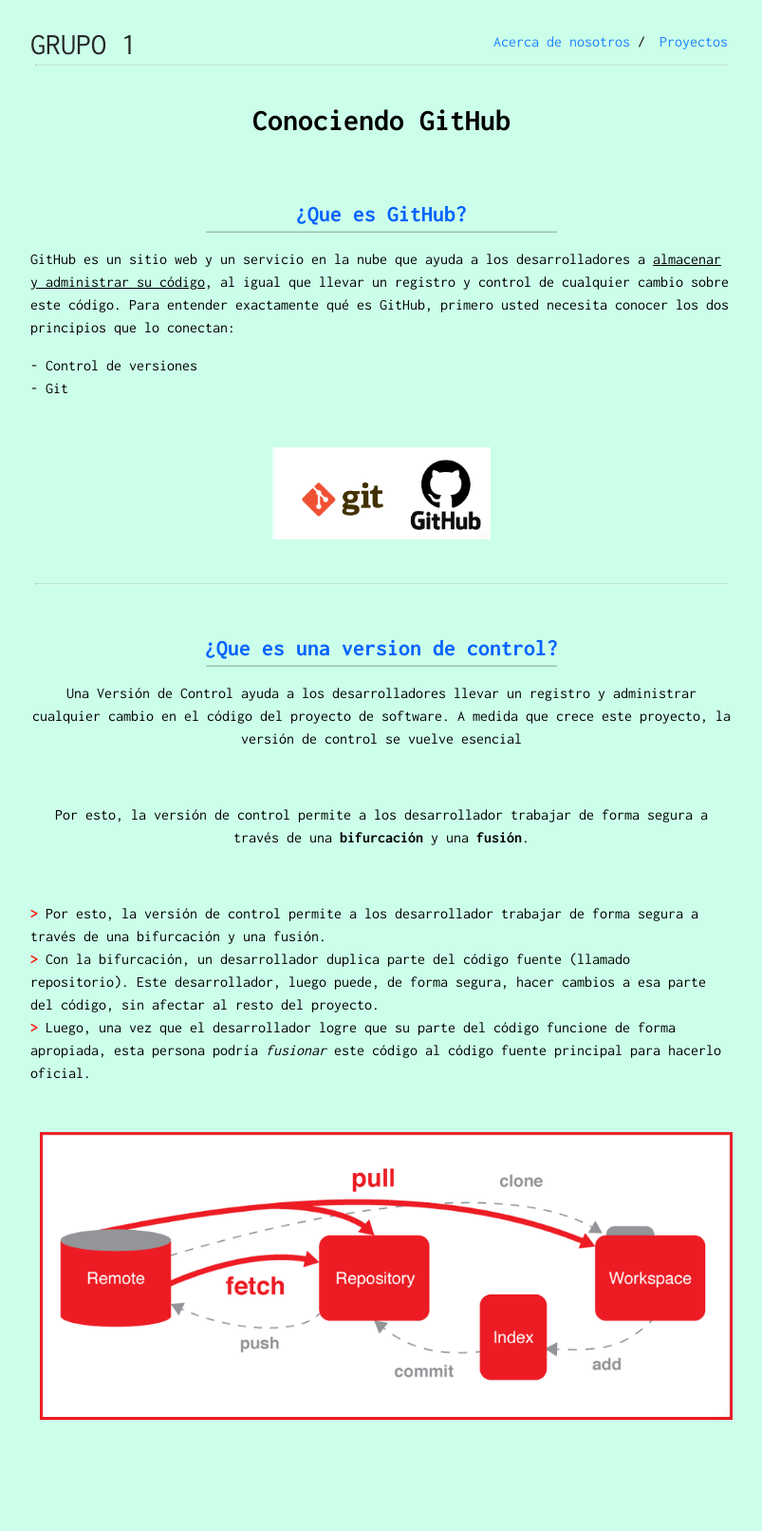
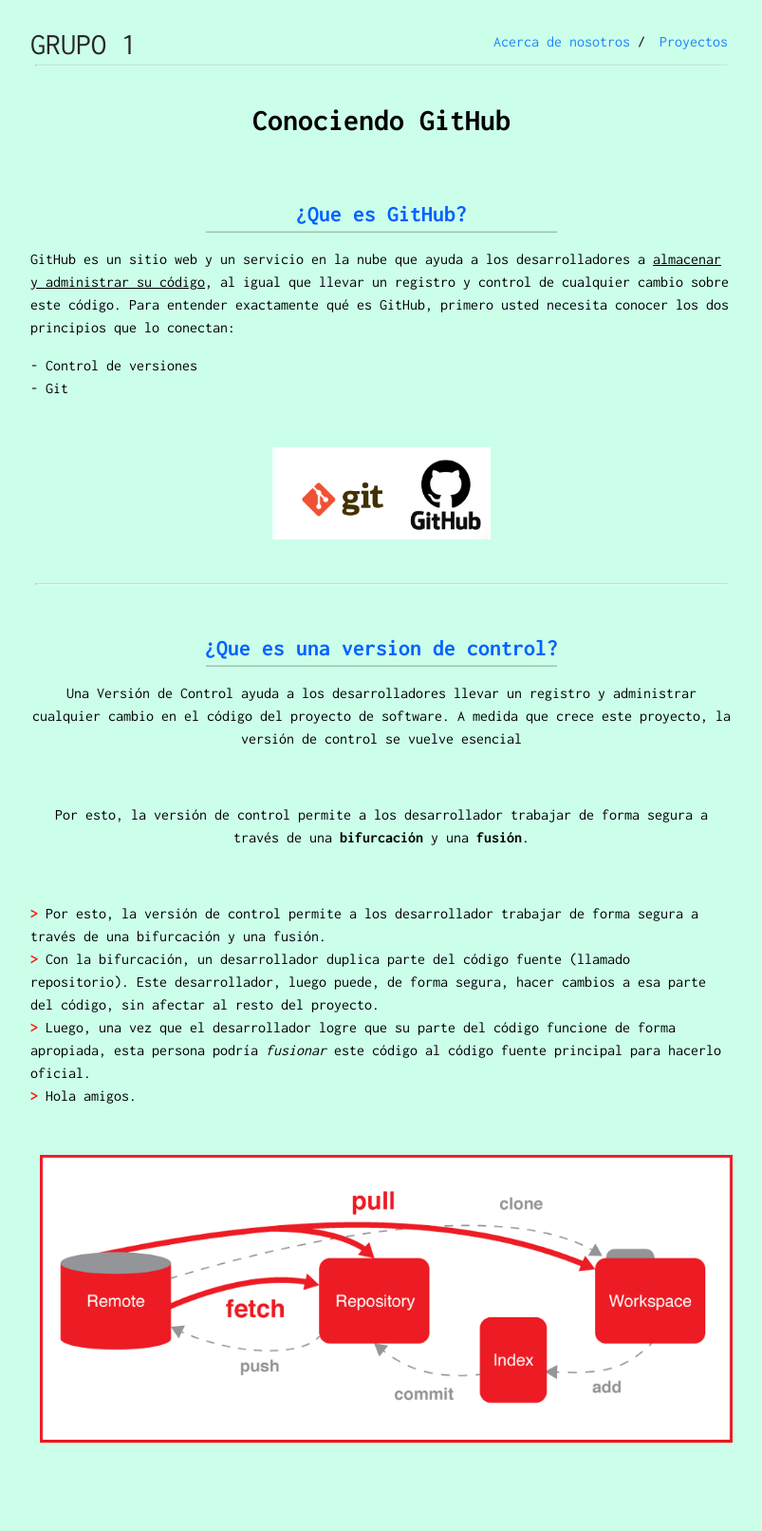
Before and after one commit to Proyecto-Grupo1/blog, a Jekyll site: the page built from _posts/2021-01-16-Conociendo Github.html, in a window 1280 px wide. Shown: the whole page at 95% size, without its empty margins (238-1041 px from the left). Built offline with Jekyll 4.4.1, drawn with Linux system fonts in a browser that asks for light colours; before the commit the page ends 1588 px from its top, so only the background shows below that.

Commit message:
Update 2021-01-16-Conociendo Github.html

```diff
--- a/_posts/2021-01-16-Conociendo Github.html
+++ b/_posts/2021-01-16-Conociendo Github.html
@@ -20,7 +20,7 @@
         <strong><span class="color-red">></span></strong> Con la bifurcación, un desarrollador duplica parte del código fuente (llamado repositorio). Este desarrollador, luego puede, de forma segura, hacer cambios a esa parte del código, sin afectar al resto del proyecto. <br>
 
             <strong><span class="color-red">></span></strong> Luego, una vez que el desarrollador logre que su parte del código funcione de forma apropiada, esta persona podría <em>fusionar</em> este código al código fuente principal para hacerlo oficial. <br>
-
+               <strong><span class="color-red">></span></strong> Hola amigos. <br>
         </p>
 <br>
 <center><img src="../assets/19.png"></center> <br>
```
